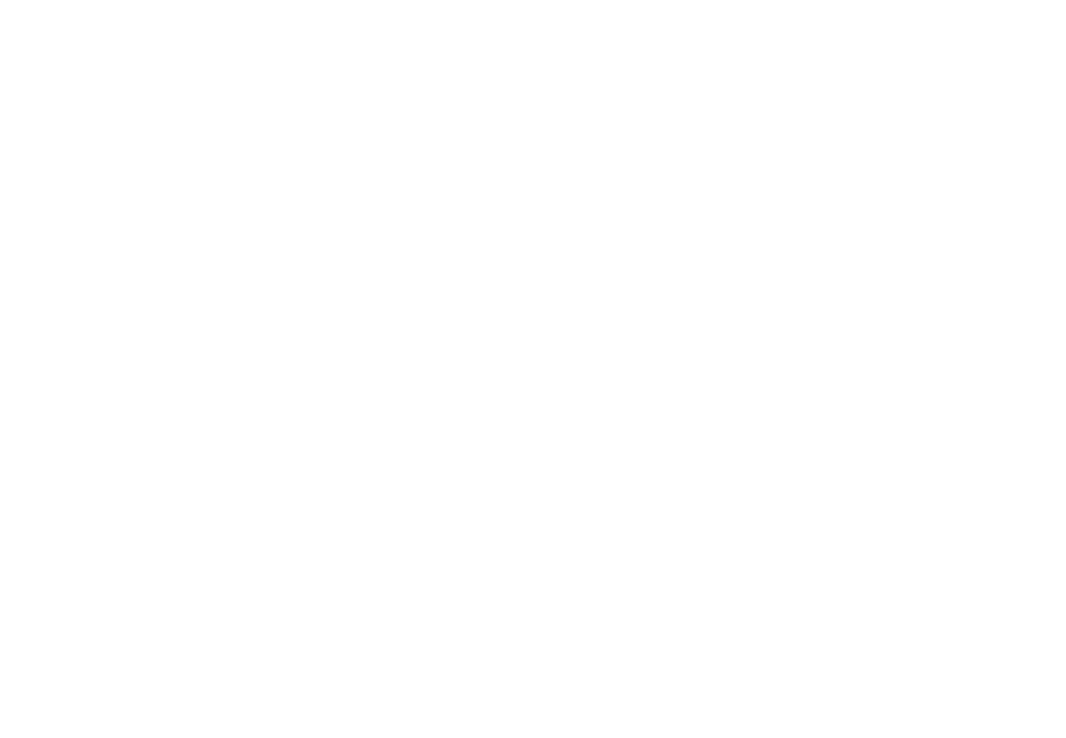
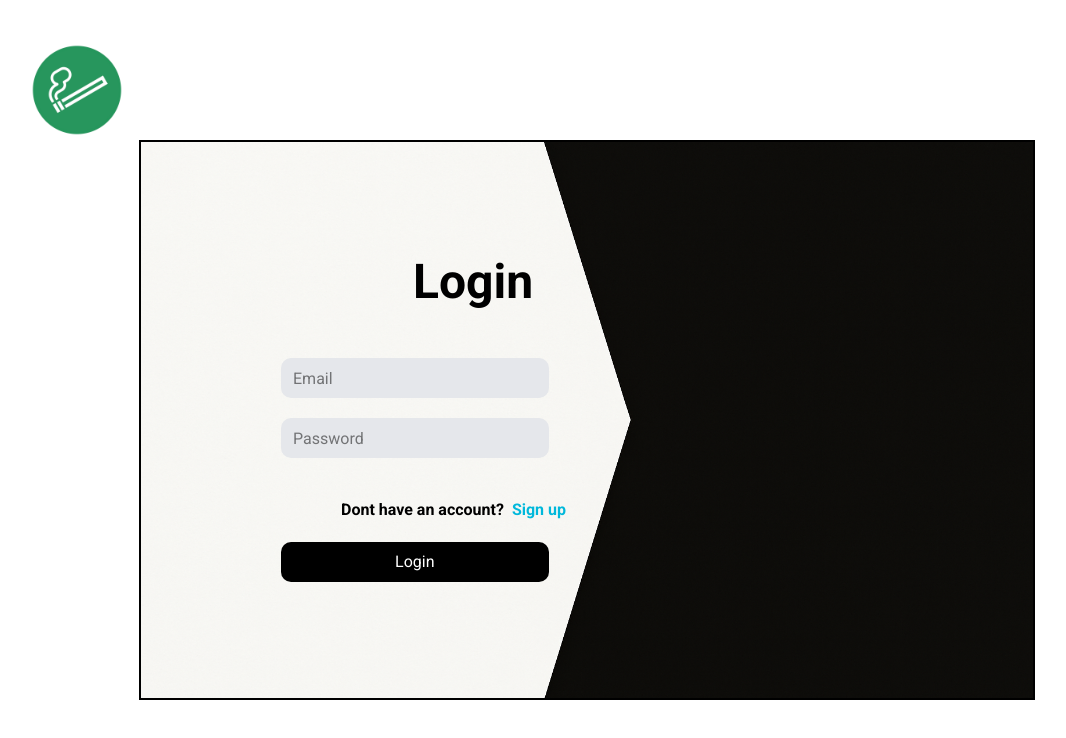
Before and after one commit to huynguyenj/smoking_web_fe, a React (Vite) app: page / in a window 1280 px wide. Before the commit this address had no page. Shown: the top 738 px of the page, without its empty margins (53-1119 px from the left). Built offline with nearby package versions, Linux system fonts and the light colour scheme.

Commit message:
Login/Sign up

```diff
--- a/src/App.tsx
+++ b/src/App.tsx
@@ -1,11 +1,15 @@
 import { Route , Routes } from "react-router-dom"
-
+import LoginPage from "./pages/user/Auth/Login"
+import SignupPage from "./pages/user/Auth/Signup"
 function App() {
 
   return (
 
     <Routes>
-      <Route></Route>
+      <Route>
+        <Route path="/" element={<LoginPage />} />
+        <Route path="/Signup" element={<SignupPage />} />
+      </Route>
     </Routes>
   )
 }
--- /dev/null
+++ b/src/pages/user/Auth/Login.tsx
@@ -0,0 +1,36 @@
+import Background1 from '../../../assets/Background/ChatGPT Image May 20, 2025, 04_13_43 PM.png';
+import Logo from '../../../assets/Logo/logo_smoking.png';
+import { Link } from 'react-router-dom';
+const Login = () => {
+  return (
+    <div>
+      <div>
+        <div className='w-[100px] h-[100px] mt-10 ml-20'>
+          <img src={Logo} alt="logo" />
+        </div>
+        <div className='w-[70%] h-[70vh] bg-cover bg-center ml-[15%] border-2 border-black' style={{backgroundImage: `url(${Background1})`}}>
+          <div className='flex flex-col pt-16'>
+            <h2 className='text-[3rem] font-bold pt-10 pl-68'>Login</h2>
+            <form className='flex flex-col'>
+              <input
+                type="text"
+                placeholder='Email'
+                className='bg-gray-200 w-[30%] h-[40px] rounded-[10px] mt-10 ml-35 pl-3'/>
+                <input
+                type="text"
+                placeholder='Password'
+                className='bg-gray-200 w-[30%] h-[40px] rounded-[10px] mt-5 ml-35 pl-3'/>
+            </form>
+            <div className='flex ml-10'>
+            <h2 className='text-[1rem] font-bold pt-10 pl-40'> Dont have an account?</h2>
+            <Link to='/register' className='text-[1rem] font-bold pt-10 pl-2 text-cyan-500'>Sign up</Link>
+            </div>
+            <button className='bg-black w-[30%] h-[40px] rounded-[10px] mt-5 ml-35 text-white'>Login</button>
+          </div>
+        </div>
+      </div>
+    </div>
+  )
+}
+
+export default Login
--- /dev/null
+++ b/src/pages/user/Auth/Signup.tsx
@@ -0,0 +1,57 @@
+import Background1 from '../../../assets/Background/ChatGPT Image May 20, 2025, 08_03_44 PM.png';
+import Logo from '../../../assets/Logo/logo_smoking.png';
+import { Link } from 'react-router-dom';
+
+const Signup = () => {
+  return (
+    <div>
+      <div>
+        <div className='w-[100px] h-[100px] mt-10 ml-20'>
+          <img src={Logo} alt="logo" />
+        </div>
+        <div
+          className='w-[70%] h-[70vh] bg-cover bg-center ml-[15%] border-2 border-black'
+          style={{ backgroundImage: `url(${Background1})` }}
+        >
+          <div className='flex flex-col pt-16'>
+            <h2 className='text-[3rem] font-bold pt-10 pl-220'>Sign up</h2>
+            <form className='flex flex-col'>
+              <input
+                type="text"
+                placeholder='Email'
+                className='bg-gray-200 w-[30%] h-[40px] rounded-[10px] mt-10 ml-190 pl-3'
+              />
+              <input
+                type="password"
+                placeholder='Password'
+                className='bg-gray-200 w-[30%] h-[40px] rounded-[10px] mt-5 ml-190 pl-3'
+              />
+
+              {/* Giới tính */}
+              <div className='flex items-center mt-5 ml-190'>
+                <label className='mr-6 text-black'>
+                  <input type="radio" name="gender" value="male" className="mr-1" />
+                  Male
+                </label>
+                <label className='text-black'>
+                  <input type="radio" name="gender" value="female" className="mr-1" />
+                  Female
+                </label>
+              </div>
+            </form>
+
+            <div className='flex ml-10'>
+              <h2 className='text-[1rem] font-bold pt-3 ml-195'>Already have an account?</h2>
+              <Link to='/register' className='text-[1rem] font-bold pt-3 pl-2 text-cyan-500'>Sign in</Link>
+            </div>
+            <button className='bg-black w-[30%] h-[40px] rounded-[10px] mt-5 ml-190 text-white'>
+              Sign up
+            </button>
+          </div>
+        </div>
+      </div>
+    </div>
+  );
+};
+
+export default Signup;
```
Also changed, not shown: src/assets/Background/ChatGPT Image May 20, 2025, 04_13_43 PM.png (added), src/assets/Background/ChatGPT Image May 20, 2025, 08_03_44 PM.png (added).
